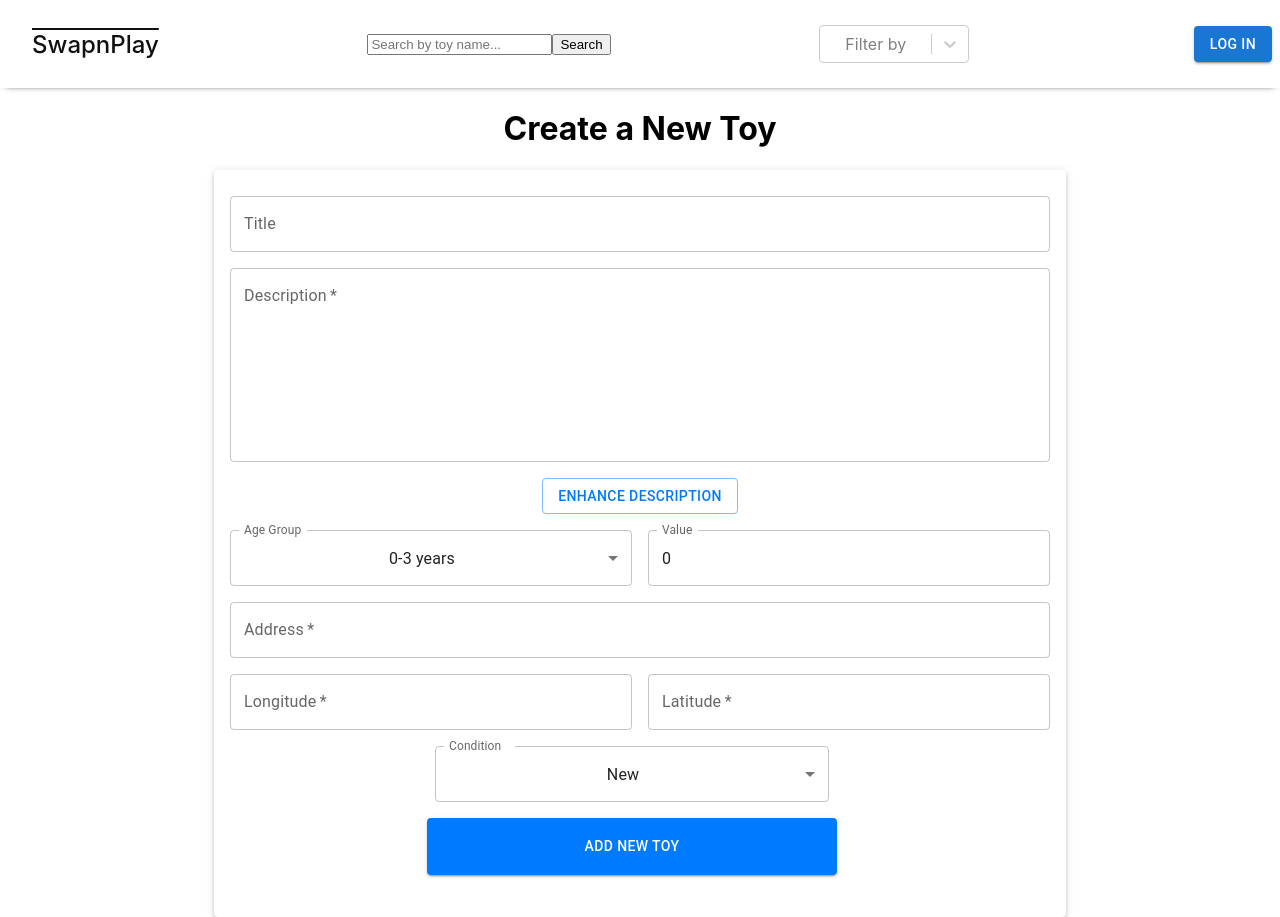
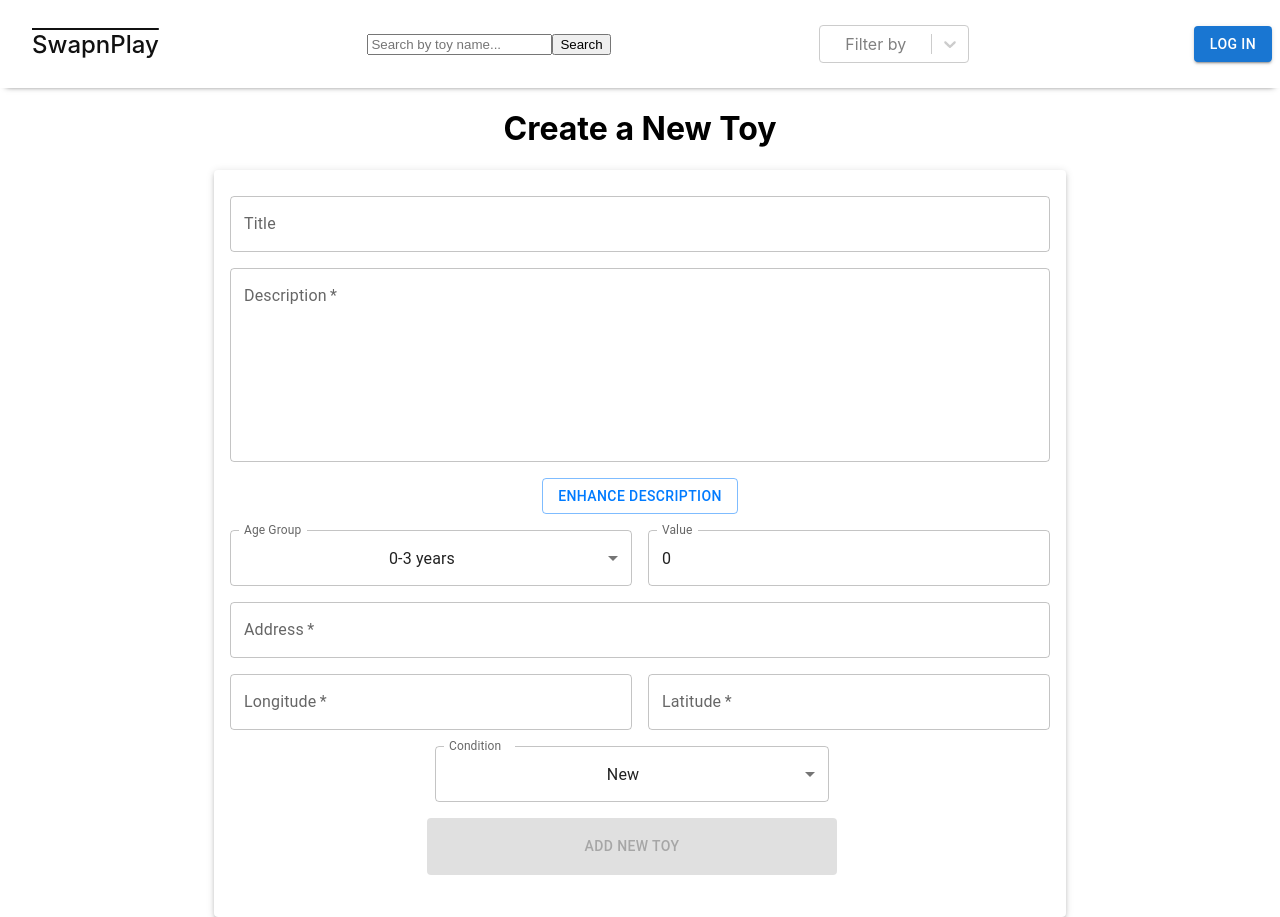
Before and after one commit to Hamanpreet/SwapnPlay, a React (Create React App) app in the folder frontend/: page /toys/new in a window 1280 px wide. Built offline with nearby package versions, Linux system fonts and the light colour scheme; no server answers.

Commit message:
Fix: Disable add new toy button if user is not logged in

```diff
--- a/frontend/src/App.jsx
+++ b/frontend/src/App.jsx
@@ -49,8 +49,7 @@ function App() {
             <Route path="/about" element={<About />} />
             <Route
               path="/userprofile"
-              element={<UserProfile subId={subId?.sub} />}
-            />
+              element={<UserProfile subId={subId?.sub} />} />
             <Route path="/toys/:id" element={<Toy />} />
             <Route path="/toys/new" element={<NewToy subId={subId?.sub} />} />
             <Route path="/toys" element={<ToyList subId={subId?.sub} />} />
--- a/frontend/src/components/NewToy.jsx
+++ b/frontend/src/components/NewToy.jsx
@@ -249,7 +249,7 @@ const NewToy = (subId) => {
                       color="primary"
                       elevation={3}
                       style={{ padding: 16 }}
-                      disabled={subId.subId === null}
+                      disabled={subId.subId == null}
                       fullWidth
                     >
                       Add New Toy
```
